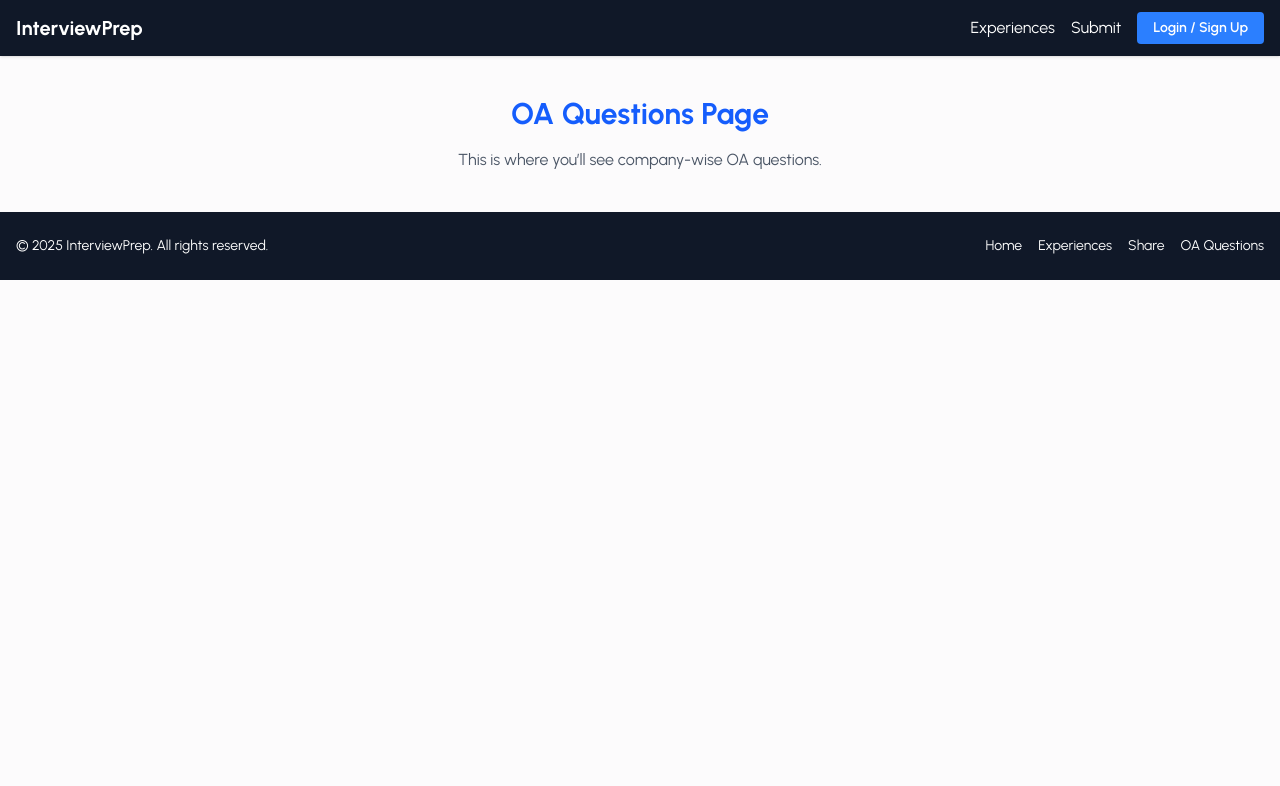
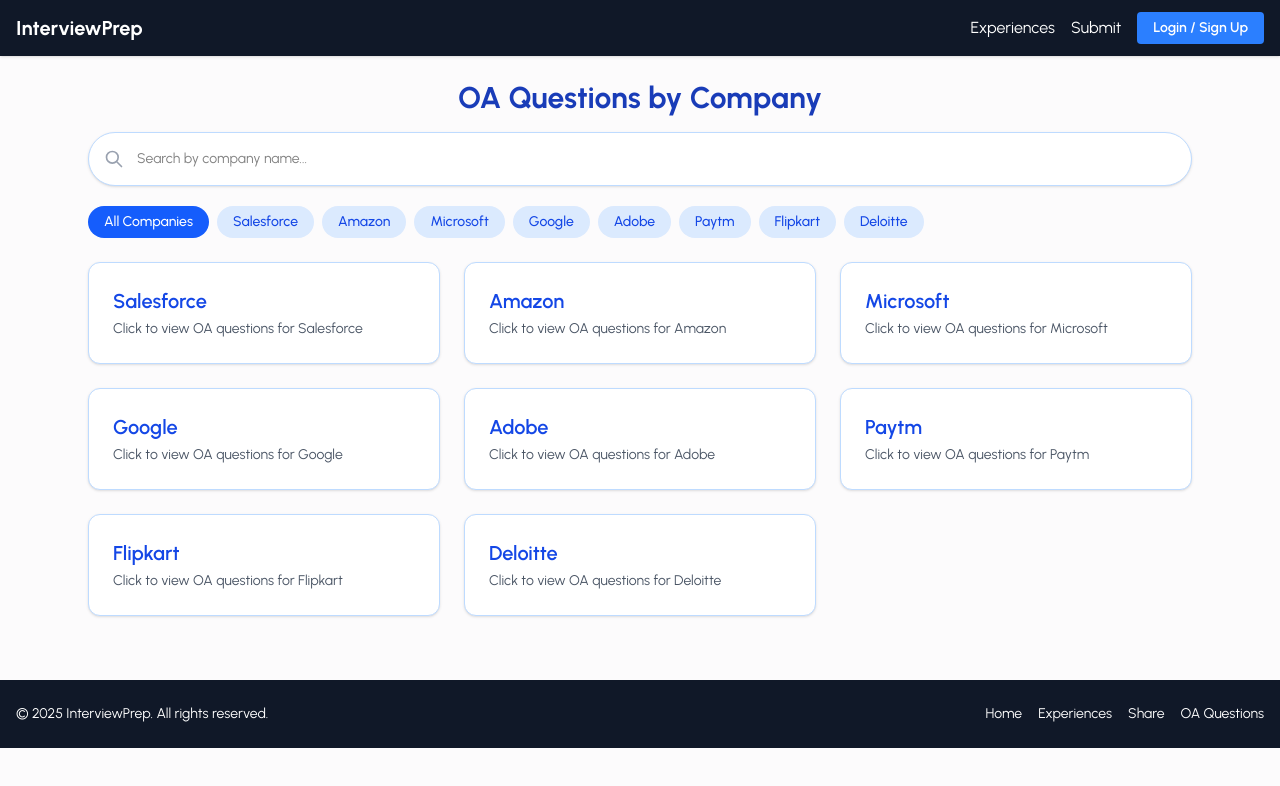
Before and after one commit to ranveer193/InterviewPrep, a React (Vite) app in the folder Frontend/: page /oa in a window 1280 px wide. Shown: the top 786 px of the page. Built offline with nearby package versions, Linux system fonts and the light colour scheme; no server answers.

Commit message:
Add basic layout for OA Questions page

```diff
--- a/Frontend/src/pages/OACompanyWise.jsx
+++ b/Frontend/src/pages/OACompanyWise.jsx
@@ -1,12 +1,111 @@
-import React from 'react';
 
-function OACompanyWise() {
+import { useParams } from "react-router-dom";
+import { useState } from "react";
+import { ChevronDown, ChevronRight } from "lucide-react";
+
+const mockData = {
+  "Salesforce": {
+    2024: [
+      {
+        question: "What is a closure in JavaScript?",
+        detail: "A closure is a function having access to the parent scope, even after the parent function has closed."
+      },
+      {
+        question: "Difference between async/await and Promises?",
+        detail: "Async/await is syntax sugar over Promises that makes asynchronous code look synchronous."
+      }
+    ],
+    2023: [
+      {
+        question: "Describe the architecture of a MERN stack application.",
+        detail: "MERN stack includes MongoDB, Express, React, and Node.js. It follows a full-stack JavaScript architecture."
+      },
+      {
+        question: "What is throttling vs debouncing?",
+        detail: "Throttling limits function calls to once every X ms; debouncing delays execution until no input for X ms."
+      }
+    ]
+  }
+};
+
+export default function OACompanyWise() {
+  const { companyName } = useParams();
+  const [openYear, setOpenYear] = useState(null);
+  const [openQuestion, setOpenQuestion] = useState({});
+
+  const questionsByYear = mockData[companyName] || {};
+
+  const toggleYear = (year) => {
+    setOpenYear(prev => (prev === year ? null : year));
+    setOpenQuestion({}); // Reset inner dropdowns when changing year
+  };
+
+  const toggleQuestion = (year, index) => {
+    setOpenQuestion(prev => ({
+      ...prev,
+      [`${year}-${index}`]: !prev[`${year}-${index}`]
+    }));
+  };
+
   return (
-    <div>
-      <h1 className="text-3xl font-bold text-blue-600">OA Questions - Company Wise</h1>
-      <p className="mt-4 text-gray-600">Here you'll find questions categorized by year.</p>
+    <div className="max-w-4xl mx-auto p-6">
+      <h1 className="text-3xl font-bold text-blue-800 mb-6">{companyName} – OA Questions</h1>
+
+      {Object.keys(questionsByYear).length === 0 && (
+        <p className="text-gray-500">No questions available for this company.</p>
+      )}
+
+      {Object.entries(questionsByYear).map(([year, questions]) => (
+        <div key={year} className="border border-gray-200 rounded-xl mb-4">
+          {/* Year Toggle */}
+          <button
+            onClick={() => toggleYear(year)}
+            className="w-full text-left px-6 py-4 flex items-center justify-between hover:bg-blue-50 transition"
+          >
+            <span className="text-lg font-medium text-blue-700">{year}</span>
+            {openYear === year ? (
+              <ChevronDown className="h-5 w-5 text-blue-500" />
+            ) : (
+              <ChevronRight className="h-5 w-5 text-blue-500" />
+            )}
+          </button>
+
+          {/* Question List */}
+          {openYear === year && (
+            <ul className="px-6 pb-4 space-y-2">
+              {questions.map((q, i) => {
+                const key = `${year}-${i}`;
+                const isOpen = openQuestion[key];
+
+                return (
+                  <li key={i} className="border border-gray-100 rounded-lg">
+                    <button
+                      onClick={() => toggleQuestion(year, i)}
+                      className="w-full flex items-start justify-between text-left px-4 py-3 hover:bg-gray-50"
+                    >
+                      <span>
+                        <span className="text-blue-600 font-semibold mr-2">{i + 1}.</span>
+                        {q.question}
+                      </span>
+                      {isOpen ? (
+                        <ChevronDown className="h-5 w-5 text-blue-500 mt-1" />
+                      ) : (
+                        <ChevronRight className="h-5 w-5 text-blue-500 mt-1" />
+                      )}
+                    </button>
+
+                    {isOpen && (
+                      <div className="px-6 pb-3 text-sm text-gray-700">
+                        {q.detail}
+                      </div>
+                    )}
+                  </li>
+                );
+              })}
+            </ul>
+          )}
+        </div>
+      ))}
     </div>
   );
 }
-
-export default OACompanyWise;
--- a/Frontend/src/pages/OAquestions.jsx
+++ b/Frontend/src/pages/OAquestions.jsx
@@ -1,10 +1,93 @@
-import React from 'react'
+// import React from 'react'
+
+import React, { useState } from "react";
+import { useNavigate } from "react-router-dom";
+
+// Dummy data for demonstration
+const companyList = [
+  "Salesforce",
+  "Amazon",
+  "Microsoft",
+  "Google",
+  "Adobe",
+  "Paytm",
+  "Flipkart",
+  "Deloitte"
+];
 
 function OAquestions() {
+  const [searchText, setSearchText] = useState("");
+  const [activeFilter, setActiveFilter] = useState("All Companies");
+  const navigate = useNavigate();
+
+  const filteredCompanies = companyList.filter((company) => {
+    const matchesSearch = company.toLowerCase().includes(searchText.toLowerCase());
+    const matchesFilter = activeFilter === "All Companies" || company === activeFilter;
+    return matchesSearch && matchesFilter;
+  });
+
+  const handleCardClick = (company) => {
+    navigate(`/oa/${encodeURIComponent(company)}`);
+  };
+
   return (
-    <div className="text-center mt-10">
-      <h1 className="text-3xl font-bold text-blue-600">OA Questions Page</h1>
-      <p className="mt-4 text-gray-600">This is where you’ll see company-wise OA questions.</p>
+    <div className="max-w-6xl mx-auto p-6">
+      <h1 className="text-3xl font-bold text-blue-800 mb-4 text-center">
+        OA Questions by Company
+      </h1>
+
+      {/* Search Input */}
+      <div className="relative mb-5">
+        <input
+          type="text"
+          placeholder="Search by company name..."
+          value={searchText}
+          onChange={(e) => setSearchText(e.target.value)}
+          className="w-full p-4 pl-12 rounded-full border border-blue-200 shadow-sm focus:outline-none focus:ring-2 focus:ring-blue-500 focus:border-blue-500 text-sm bg-white transition-all duration-200"
+        />
+        <div className="absolute inset-y-0 left-0 pl-4 flex items-center pointer-events-none">
+          <svg className="h-5 w-5 text-gray-400" fill="none" stroke="currentColor" viewBox="0 0 24 24">
+            <path strokeLinecap="round" strokeLinejoin="round" strokeWidth={2} d="M21 21l-6-6m2-5a7 7 0 11-14 0 7 7 0 0114 0z" />
+          </svg>
+        </div>
+      </div>
+
+      {/* Filter Buttons */}
+      <div className="flex flex-wrap gap-2 mb-6">
+        {["All Companies", ...companyList].map((comp) => (
+          <button
+            key={comp}
+            onClick={() => setActiveFilter(comp)}
+            className={`px-4 py-1.5 rounded-full text-sm font-medium ${
+              activeFilter === comp
+                ? "bg-blue-600 text-white"
+                : "bg-blue-100 text-blue-700 hover:bg-blue-200"
+            }`}
+          >
+            {comp}
+          </button>
+        ))}
+      </div>
+
+      {/* Company Cards */}
+      <div className="grid grid-cols-1 sm:grid-cols-2 lg:grid-cols-3 gap-6">
+        {filteredCompanies.length > 0 ? (
+          filteredCompanies.map((company) => (
+            <div
+              key={company}
+              onClick={() => handleCardClick(company)}
+              className="cursor-pointer border border-blue-200 rounded-xl p-6 shadow hover:shadow-lg transition-all bg-white"
+            >
+              <h2 className="text-xl font-semibold text-blue-700 mb-1">{company}</h2>
+              <p className="text-sm text-gray-600">
+                Click to view OA questions for {company}
+              </p>
+            </div>
+          ))
+        ) : (
+          <p className="col-span-full text-center text-gray-500">No companies found.</p>
+        )}
+      </div>
     </div>
   );
 }
```
